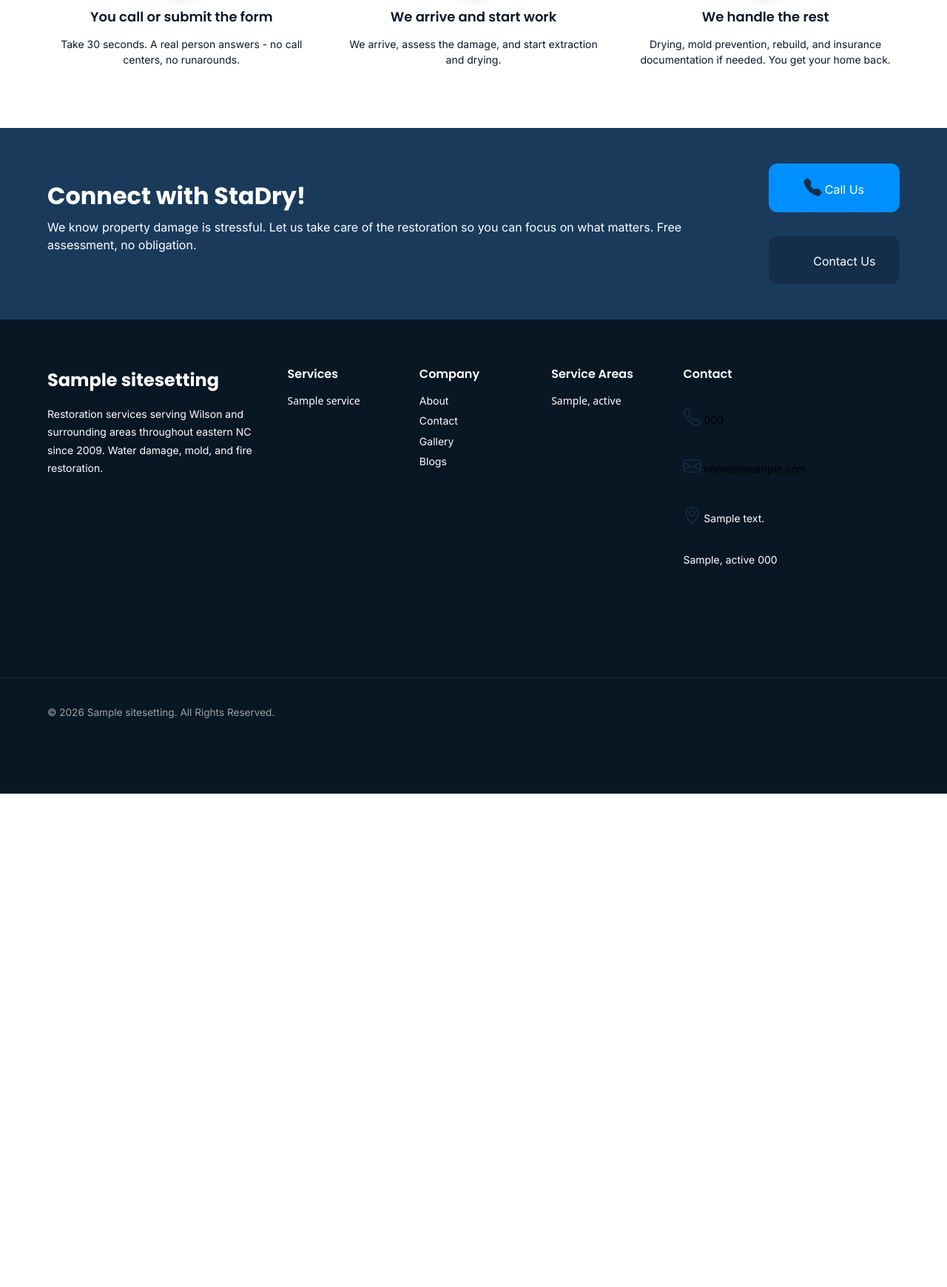
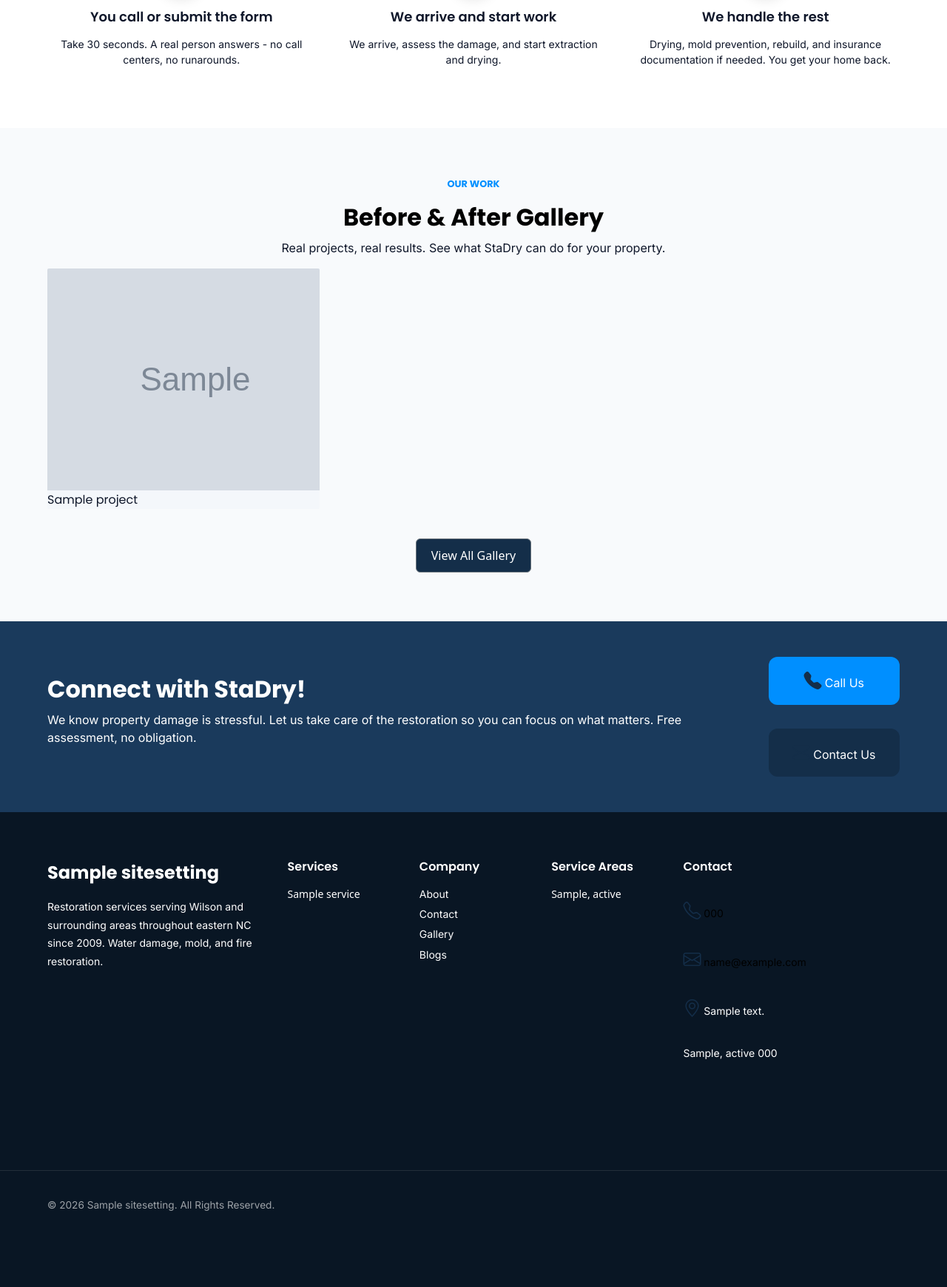
Before and after one commit to vanlandinghamanderson/Restoration-Company-Website, a Django app: page / in a window 1280 px wide. Shown: the part 2977-4717 px from the top of the page at 74% size. Before the commit the page ends 4050 px from the top, so only its background shows below. Run offline with Django 5.2, Linux system fonts and the light colour scheme; tables that the repository leaves empty hold one stand-in row (values such as "Sample post"); grey boxes marked "Sample" are stand-in pictures.

Commit message:
Gallery section added to the homepage

```diff
--- a/core/models.py
+++ b/core/models.py
@@ -208,6 +208,7 @@ class Project(models.Model):
     caption = models.TextField(blank=True)
     description = models.TextField(blank=True)
     created_at = models.DateTimeField(auto_now_add=True)
+    is_published = models.BooleanField(default=False)
 
     class Meta:
         verbose_name_plural = "Projects"
--- a/core/views.py
+++ b/core/views.py
@@ -12,10 +12,12 @@ def index(request):
     restoration_carousel_background = CarouselBackground.objects.filter(is_active=True).order_by('order')
     reviews = Review.objects.filter(is_active=True)
     restoration_certifications = Certification.objects.filter(is_active=True)
+    projects = Project.objects.filter(is_published=True)[:3] #Cuts everything, but 3 recent projects on the homepage
     return render(request, 'core/index.html', {
         'restoration_carousel_background': restoration_carousel_background,
         'reviews': reviews,
-        'restoration_certifications': restoration_certifications })
+        'restoration_certifications': restoration_certifications,
+        'projects': projects })
 
 # Gallery Page
 def gallery(request):
--- a/static/core/css/styles.css
+++ b/static/core/css/styles.css
@@ -7,6 +7,7 @@
     --color-surface: #f4f7fb;
     --color-line: #dde3ed;
     --color-primary: rgb(20 46 73);
+    --color-primary-dark: rgb(16, 36, 58);
     --radius-md: 12px;
 }
 
@@ -70,11 +71,25 @@ aside {
 
 .btn-primary {
     background-color: var(--color-accent);
-    color: white;
+    color: fff;
 }
 
 .btn-primary:hover {
     background: var(--color-accent-dark);
+    transform: translateY(-1px);
+    box-shadow: var(--shadow-md);
+    font-weight: bold;
+    text-shadow: 0 0 1px #ffffff;
+    transition: transform 1s ease-out;
+}
+
+.btn-secondary {
+    background: var(--color-primary);
+    color: #fff;
+}
+
+.btn-secondary:hover {
+    background-color: var(--color-primary-dark);
     transform: translateY(-1px);
     box-shadow: var(--shadow-md);
     font-weight: bold;
--- a/templates/core/index.html
+++ b/templates/core/index.html
@@ -143,6 +143,37 @@
     </div>
 </section>
 
+<!----- Gallery Section ----->
+<section class="gallery">
+    <div class="container">
+        <span class="section-label">Our Work</span>
+        <h2 class="section-title">Before &amp; After Gallery </h2>
+        <p class="section-subtitle">Real projects, real results. See what StaDry can do for your property.</p>
+        <div class="gallery-grid">
+            {% for project in projects %}
+            <div class="gallery-item" arial-label="{{ project.title }}">
+                {% if project.after_image %}
+                <img src="{{ project.after_image.url }}" alt="{{ project.after_alt_txt }}">
+                {% else %}
+                <p>After picture is not available at the moment.</p>
+                {% endif %}
+                <div class="gallery-item__overlay">
+                    <span>{{ project.title }}</span>
+                    {% if item.service %}
+                    <small>{{ item.service.name }}</small>
+                    {% endif %}
+                </div>
+            </div>
+            {% empty %}
+            <p class="empty-state">No projects not available right now, come back later.</p>
+            {% endfor %}
+        </div>
+        <div class="section-cta">
+            <a href="{% url 'gallery' %}" class="btn btn-secondary">View All Gallery</a>
+        </div>
+    </div>
+</section>
+
 <!----- Call To Action Banner Section ----->
 <section class="cta-banner">
     <div class="container cta-banner_inner">
```
Also changed, not shown: core/migrations/0028_project_is_published.py (added).
